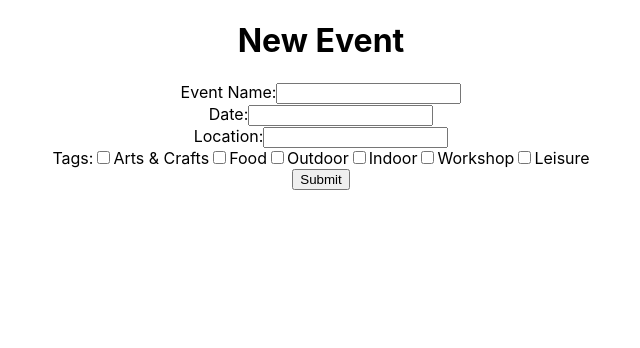
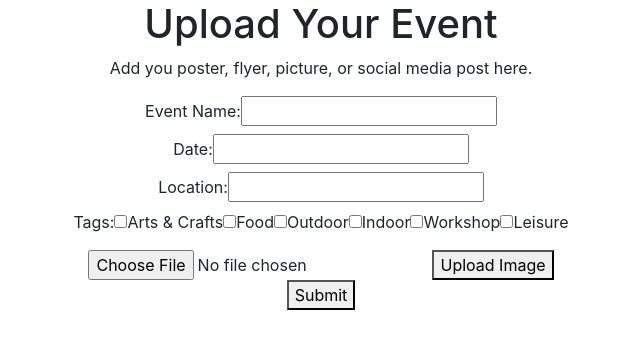
Before and after one commit to EH67/cruzhacks_2024, a React (Create React App) app in the folder frontend/: page / in a window 1280 px wide. Shown: the top 348 px of the page, without its empty margins (319-959 px from the left). Built offline with nearby package versions, Linux system fonts and the light colour scheme; no server answers.

Commit message:
random commit

```diff
--- a/frontend/public/index.html
+++ b/frontend/public/index.html
@@ -15,6 +15,7 @@
       user's mobile device or desktop. See https://developers.google.com/web/fundamentals/web-app-manifest/
     -->
     <link rel="manifest" href="%PUBLIC_URL%/manifest.json" />
+    <link rel="stylesheet" href="https://cdn.jsdelivr.net/npm/bootstrap@4.3.1/dist/css/bootstrap.min.css" integrity="sha384-ggOyR0iXCbMQv3Xipma34MD+dH/1fQ784/j6cY/iJTQUOhcWr7x9JvoRxT2MZw1T" crossorigin="anonymous">
     <!--
       Notice the use of %PUBLIC_URL% in the tags above.
       It will be replaced with the URL of the `public` folder during the build.
--- /dev/null
+++ b/frontend/src/components/ImageUpload/ImageUpload.js
@@ -0,0 +1,33 @@
+import React, { useState } from 'react';
+
+const ImageUpload = ({selectedImage, setSelectedImage}) => {
+//   const [selectedImage, setSelectedImage] = useState(null);
+// choose a filr
+  const handleImageChange = (e) => {
+    console.log("HANDLE IMAGE CHANGE CALLED!");
+    const file = e.target.files[0];
+    setSelectedImage(file);
+
+    handleImageUpload();
+  };
+// upload
+  const handleImageUpload = () => {
+    // You can handle the image upload logic here
+    if (selectedImage) {
+      console.log('Selected Image:', selectedImage);
+      // Perform actions like uploading to a server, etc.
+    } else {
+      console.log('No image selected');
+    }
+  };
+
+  return (
+    <div>
+      <input type="file" accept="image/*" onChange={handleImageChange} />
+      <button onClick={handleImageUpload}>Upload Image</button>
+    </div>
+    // <input value={state[selectedImage]} onChange={setState()}/>
+  );
+};
+
+export default ImageUpload;
--- a/frontend/src/views/EventPage/Event/Event.js
+++ b/frontend/src/views/EventPage/Event/Event.js
@@ -1,12 +1,14 @@
 import React, { useState } from 'react';
 import axios from 'axios';
-
+import ImageUpload from '../../../components/ImageUpload/ImageUpload';
+// PARENT
 const Event = () => {
   const [formData, setFormData] = useState({
     eventname: '',
     date: '',
     location: '',
     tags: [],
+    filename: '',
   });
 
   const [allTags] = useState([
@@ -17,6 +19,8 @@ const Event = () => {
     "Workshop",
     "Leisure",
   ]);
+
+  const [getImg, setImg] = useState(null);
 
   const handleChange = (e) => {
     const { name, value } = e.target;
@@ -41,8 +45,17 @@ const Event = () => {
   const handleSubmit = async (e) => {
     e.preventDefault();
 
+
     try {
       const apiUrl = 'http://localhost:8080/UploadEventJson/test_uuid'; // Replace with your API endpoint
+
+      // Ensure getImg is not null before proceeding
+    if (getImg) {
+      // Update formData with the filename from getImg
+      setFormData((prevData) => ({
+        ...prevData,
+        filename: getImg.name,
+    }))};
 
       // Convert form data to JSON
       const jsonData = JSON.stringify(formData);
@@ -91,7 +104,8 @@ const Event = () => {
         ))}
       </label>
       <br />
-
+      <i class="fas fa-upload"></i>
+      <ImageUpload selectedImage={getImg} setSelectedImage={setImg}/>
       <button type="submit">Submit</button>
     </form>
   );
--- a/frontend/src/views/EventPage/EventPage.js
+++ b/frontend/src/views/EventPage/EventPage.js
@@ -3,7 +3,7 @@ import PropTypes from "prop-types";
 import './EventPage.css'; // replace "EventPage" with your own component
 import Event from './Event/Event';
 import CheckBox from '../../components/CheckBox/CheckBox';
-
+import ImageUpload from '../../components/ImageUpload/ImageUpload';
 export default class EventPage extends React.Component { // replace "EventPage" with your own component
   static propTypes = { // define any props here
     name: PropTypes.string,
@@ -20,9 +20,11 @@ export default class EventPage extends React.Component { // replace "EventPage"
           <button type="submit">Submit</button>
         </form> */}
         <div>
-          <h1>New Event</h1>
+          <h1>Upload Your Event</h1>
+          <p>Add you poster, flyer, picture, or social media post here.</p>
           <div>
             <Event/>
+
             {/* <CheckBox/> */}
           </div>
         </div>
```
Also changed, not shown: 1 other file (tests, documents, lock files or other folders).
